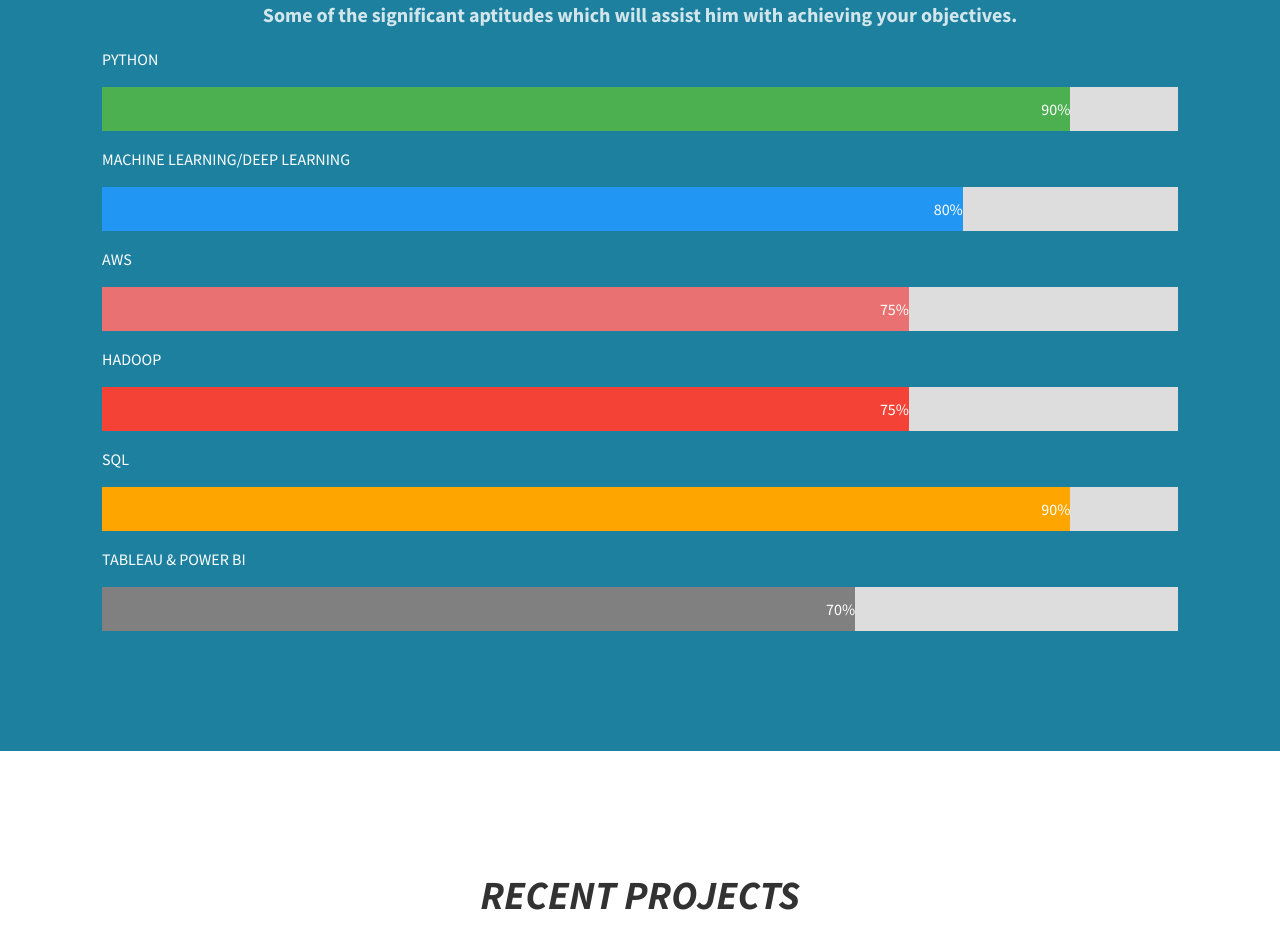
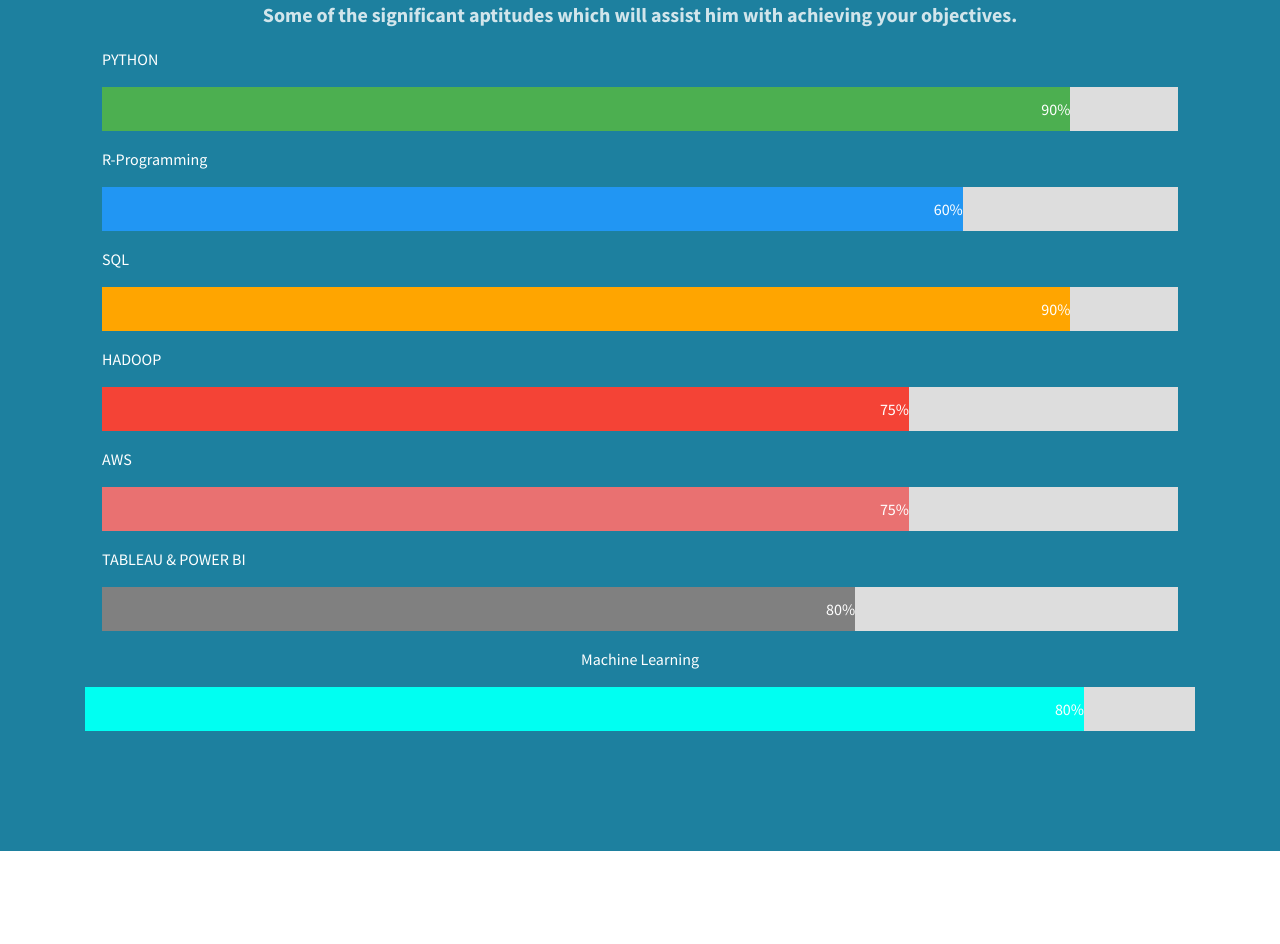
Before and after one commit to shashidhardaida/shashidhardaida.github.io, a website: page Digital-Portfolio/index.html in a window 1280 px wide. Shown: the part 3290-4234 px from the top of the page. Drawn offline with Linux system fonts and the light colour scheme.

Commit message:
updated skills

```diff
--- a/Digital-Portfolio/css/stylish-portfolio.css
+++ b/Digital-Portfolio/css/stylish-portfolio.css
@@ -422,11 +422,12 @@
 }
 
 .python {width: 90%; background-color: #4CAF50;} /* Green */
-.ml {width: 80%; background-color: #2196F3;} /* Blue */
+.r-program {width: 80%; background-color: #2196F3;} /* Blue */
 .aws {width: 75%; background-color: #e97171;}
 .hadoop {width: 75%; background-color: #f44336;} /* Red */
 .tb {width: 70%; background-color: #808080;} /* Dark Grey */
 .sql {width: 90%; background-color: orange;} /* Dark Grey */
+.ml {width: 90%; background-color: rgb(0, 255, 242);} /* Dark Grey */
 
 .color{
   color: black;
--- a/Digital-Portfolio/index.html
+++ b/Digital-Portfolio/index.html
@@ -210,11 +210,29 @@
 
         <div class="">
           <p></p>
-          <p>MACHINE LEARNING/DEEP LEARNING</p>
+          <p>R-Programming</p>
         </div>
 
         <div class="skill-section">
-          <div class="skills ml">80%</div>
+          <div class="skills r-program">60%</div>
+        </div>
+
+        <div class="">
+            <p></p>
+            <p>SQL</p>
+          </div>
+
+        <div class="skill-section">
+            <div class="skills sql">90%</div>
+        </div>
+
+        <div class="">
+            <p></p>
+            <p>HADOOP</p>
+        </div>
+
+        <div class="skill-section">
+            <div class="skills hadoop">75%</div>
         </div>
 
         <div class="">
@@ -228,32 +246,23 @@
 
         <div class="">
           <p></p>
-          <p>HADOOP</p>
-        </div>
-
-        <div class="skill-section">
-          <div class="skills hadoop">75%</div>
-        </div>
-
-        <div class="">
-          <p></p>
-          <p>SQL</p>
-        </div>
-
-        <div class="skill-section">
-          <div class="skills sql">90%</div>
-        </div>
-
-        <div class="">
-          <p></p>
           <p>TABLEAU & POWER BI</p>
         </div>
 
           <div class="skill-section">
-            <div class="skills tb">70%</div>
+            <div class="skills tb">80%</div>
           </div>
       </div>
 
+      <div class="">
+        <p></p>
+        <p>Machine Learning</p>
+      </div>
+
+      <div class="skill-section">
+          <div class="skills ml">80%</div>
+        </div>
+      </div>
 
       </div>
 
```
